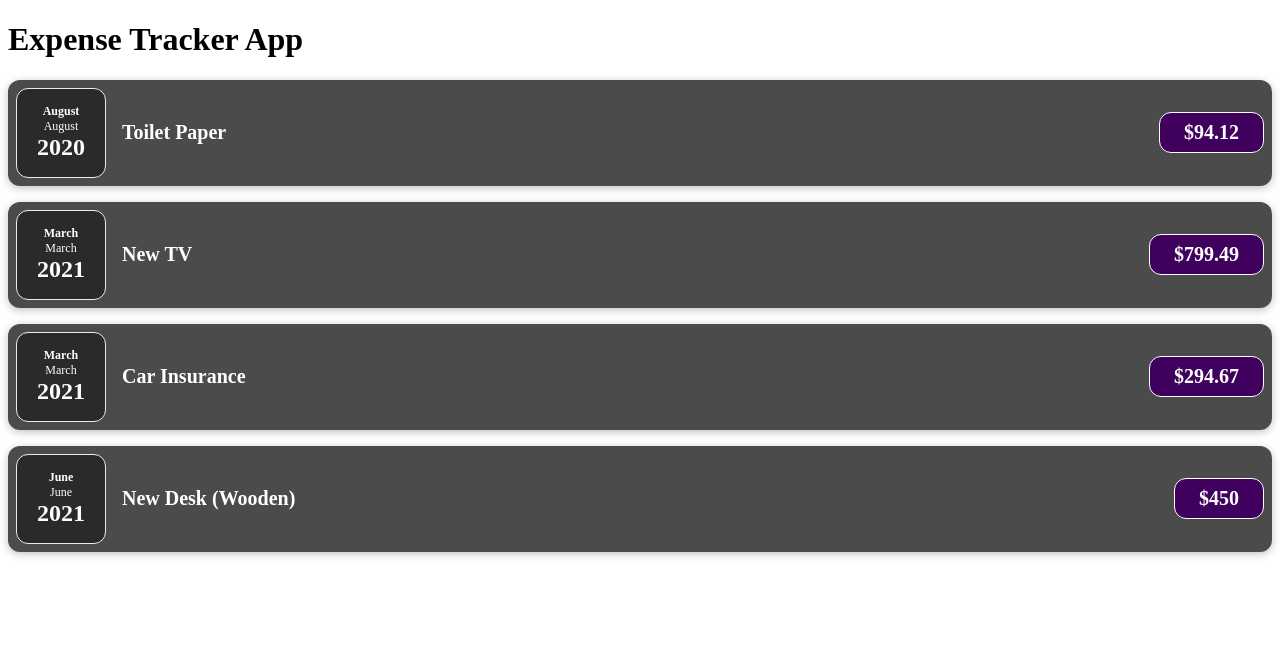
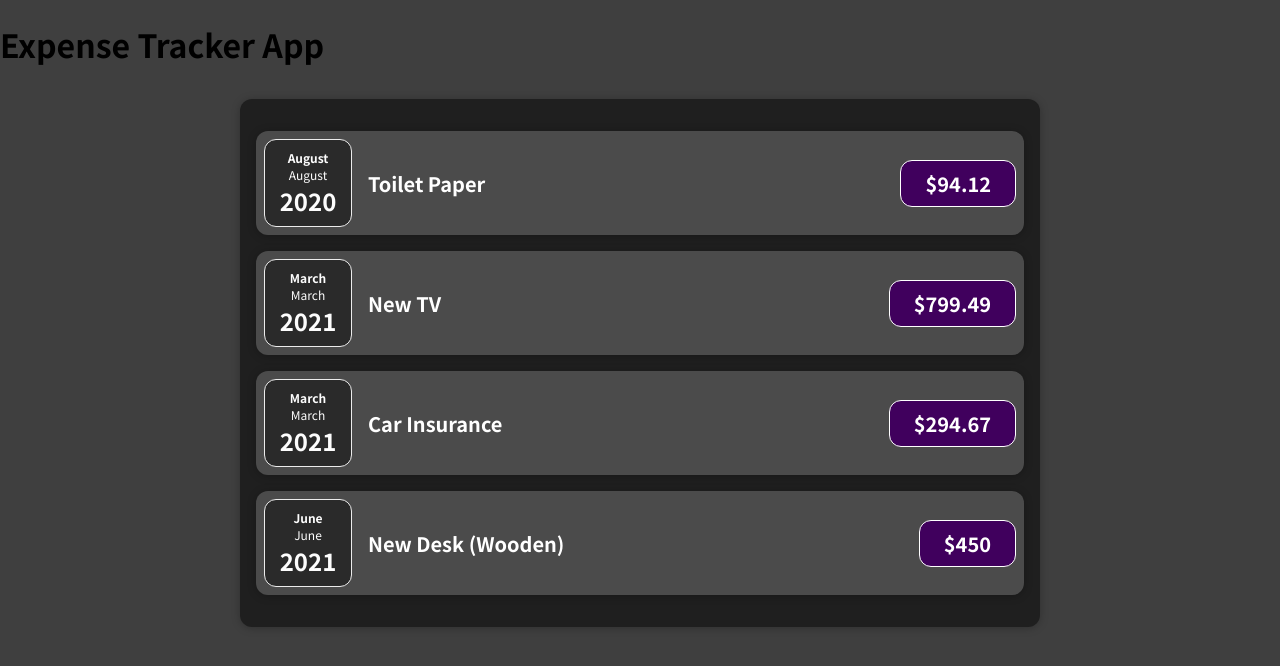
Before and after one commit to Marquessmalley/expense-tracker, a React (Create React App) app: page / in a window 1280 px wide. Shown: the top 666 px of the page. Built offline with nearby package versions, Linux system fonts and the light colour scheme.

Commit message:
add Card.js, modified other files

```diff
--- /dev/null
+++ b/src/components/Card.css
@@ -0,0 +1,4 @@
+.card {
+  border-radius: 12px;
+  box-shadow: 0 1px 8px rgba(0, 0, 0, 0.25);
+}
--- /dev/null
+++ b/src/components/Card.js
@@ -0,0 +1,9 @@
+import React from "react";
+import "./Card.css";
+
+const Card = (props) => {
+  const classes = "card " + props.className;
+  return <div className={classes}>{props.children}</div>;
+};
+
+export default Card;
--- a/src/components/ExpenseItem.css
+++ b/src/components/ExpenseItem.css
@@ -2,10 +2,8 @@
   display: flex;
   justify-content: space-between;
   align-items: center;
-  box-shadow: 0 2px 8px rgba(0, 0, 0, 0.25);
   padding: 0.5rem;
   margin: 1rem 0;
-  border-radius: 12px;
   background-color: #4b4b4b;
 }
 
--- a/src/components/ExpenseItem.js
+++ b/src/components/ExpenseItem.js
@@ -1,16 +1,16 @@
 import React from "react";
 import "./ExpenseItem.css";
 import ExpenseDate from "./ExpenseDate";
-
+import Card from "./Card";
 const ExpenseItem = ({ expense }) => {
   return (
-    <div className="expense-item">
+    <Card className="expense-item">
       <ExpenseDate date={expense.date} />
       <div className="expense-item__description">
         <h2>{expense.title}</h2>
         <div className="expense-item__price">${expense.amount}</div>
       </div>
-    </div>
+    </Card>
   );
 };
 
--- /dev/null
+++ b/src/components/Expenses.css
@@ -0,0 +1,7 @@
+.expenses {
+  padding: 1rem;
+  background-color: rgb(31, 31, 31);
+  margin: 2rem auto;
+  width: 50rem;
+  max-width: 95%;
+}
--- a/src/components/Expenses.js
+++ b/src/components/Expenses.js
@@ -1,5 +1,7 @@
 import React from "react";
+import "./Expenses.css";
 import ExpenseItem from "./ExpenseItem";
+import Card from "./Card";
 const Expenses = () => {
   const expenses = [
     {
@@ -23,12 +25,12 @@
     },
   ];
   return (
-    <div>
+    <Card className="expenses">
       <ExpenseItem expense={expenses[0]} />
       <ExpenseItem expense={expenses[1]} />
       <ExpenseItem expense={expenses[2]} />
       <ExpenseItem expense={expenses[3]} />
-    </div>
+    </Card>
   );
 };
 
--- /dev/null
+++ b/src/index.css
@@ -0,0 +1,14 @@
+@import url("https://fonts.googleapis.com/css2?family=Noto+Sans+JP:wght@400;700&display=swap");
+
+* {
+  box-sizing: border-box;
+}
+
+html {
+  font-family: "Noto Sans JP", sans-serif;
+}
+
+body {
+  margin: 0;
+  background-color: #3f3f3f;
+}
--- a/src/index.js
+++ b/src/index.js
@@ -1,6 +1,7 @@
 import React from "react";
 import ReactDOM from "react-dom/client";
 import App from "./App";
+import "./index.css";
 const root = ReactDOM.createRoot(document.getElementById("root"));
 root.render(
   <React.StrictMode>
```
